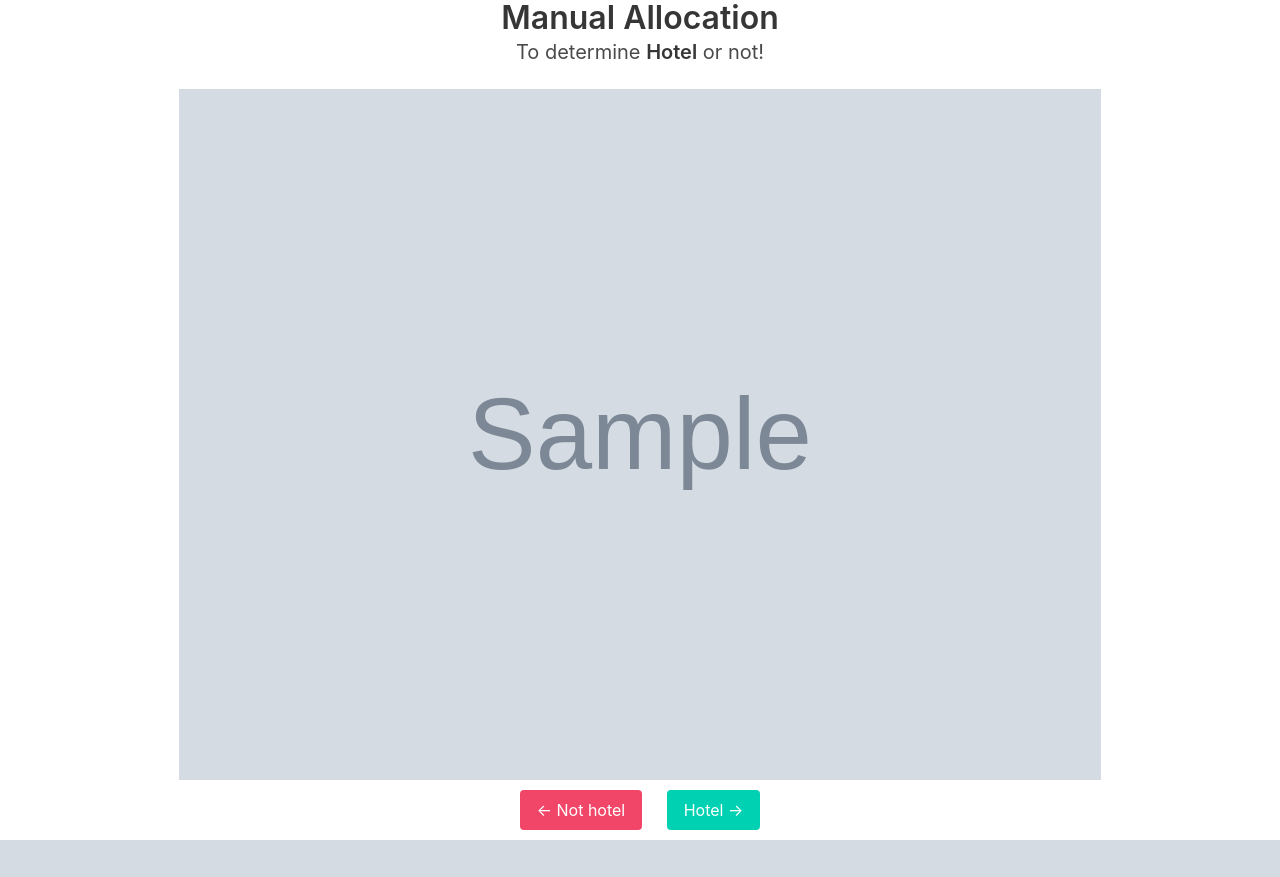
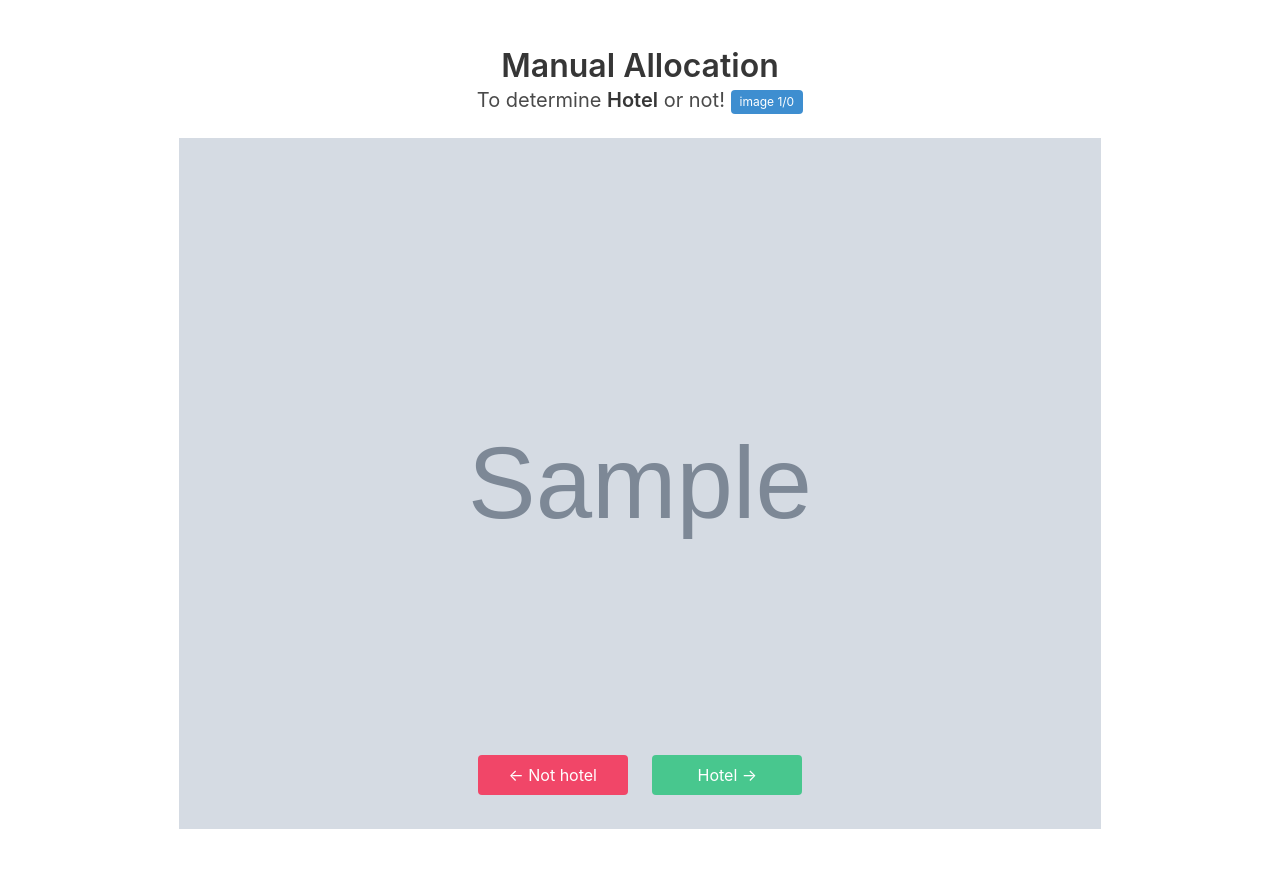
Before and after one commit to ripiuk/Allocator, a Python web app: template templates/allocate.html in a window 1280 px wide. Before the commit the page ends 840 px from the top, so only its background shows below. Run offline with Jinja, Linux system fonts and the light colour scheme; the template is opened without the code that fills it: most values are stand-ins (such as "Sample title", 1, 10 or a date in 2020); grey boxes marked "Sample" are stand-in pictures; some libraries are stand-ins or nearby versions.

Commit message:
Added changing images with js, modal card

```diff
--- a/routes.py
+++ b/routes.py
@@ -1,6 +1,5 @@
-from manual_allocation.views import Allocate, SaveAllocation
+from manual_allocation.views import Allocate
 
 routes = [
     ('*', '/', Allocate, 'allocate'),
-    ('*', '/save', SaveAllocation, 'save')
 ]
--- a/runserver.py
+++ b/runserver.py
@@ -18,7 +18,6 @@ base_dir = os.path.abspath(os.path.dirname(__file__))
 full_media_path = '{}/media/'.format(base_dir)
 app['media_files'] = ['{}/{}'.format(subdirs or '', name) for path, subdirs, files
                       in os.walk(full_media_path) for name in files]
-app['image_number'] = 0
 
 for route in routes:
     app.router.add_route(route[0], route[1], route[2], name=route[3])
--- a/templates/allocate.html
+++ b/templates/allocate.html
@@ -16,7 +16,7 @@
         text-align: center;
       }
 
-        .image{
+      #image_holder{
         display: block;
         width: 80%;
         height: 80%;
@@ -28,31 +28,100 @@
       .button{
         margin: 10px;
       }
+
+      .button_panel{
+        position: fixed;
+        height: 55px;
+        bottom: 0px;
+        left: 0px;
+        right: 0px;
+        margin-bottom: 0px;
+      }
+      .choose{
+        width: 150px;
+      }
     </style>
+    <script type="text/javascript">
+      var image_index = 0;
+      var image_list = {{images|safe}};
+      var image_list_length = image_list.length
+      var result = {};
+
+      function update_image_left(){
+        document.getElementById('image_left').innerHTML = 'image '+ String(image_index + 1) + '/' + String(image_list_length);
+      };
+
+      window.onload = function(){
+        update_image_left();
+      };
+
+      function open_modal(){
+        document.getElementById("save").classList.add("is-active");
+      };
+
+      function close_modal(){
+        document.getElementById("save").classList.remove("is-active");
+      };
+
+      function change_image(){
+        image_index++;
+        if (image_index >= image_list_length){
+          open_modal();
+          return;
+        };
+        document.getElementById("image_holder").src='media'+image_list[image_index];
+        update_image_left();
+      };
+    </script>
   </head>
   <body>
-  <!--<section class="section">-->
+  <section class="section">
     <div class="container">
       <h1 class="title">
         Manual Allocation
       </h1>
       <p class="subtitle">
-        To determine <strong>Hotel</strong> or not!
+        To determine <strong>Hotel</strong> or not! <span id="image_left" class="tag is-info"></span>
       </p>
-      <figure class="image">
-        <img src="media{{ img_paths }}">
-      </figure>
 
-      <form action="" method="post" accept-charset="utf-8">
-          <button class="button is-danger" type="submit" value="0">
+      <img src="media{{ images[0] }}" id="image_holder">
+
+      <!--<form action="" method="post" accept-charset="utf-8">-->
+          <!--<button class="button is-danger" type="submit" id="not_hotel" onclick="change_image();">-->
+              <!--<- Not hotel-->
+          <!--</button>-->
+          <!--<button class="button is-primary" type="submit" id="is_hotel">-->
+              <!--Hotel ->-->
+          <!--</button>-->
+      <!--</form>-->
+
+      <div class="button_panel">
+        <button class="button is-danger choose" type="submit" id="not_hotel" onclick="change_image();">
           <- Not hotel
         </button>
-          <button class="button is-primary" type="submit" value="1">
+        <button class="button is-success choose" type="submit" id="is_hotel" onclick="change_image();">
           Hotel ->
         </button>
-      </form>
+      </div>
+
+      <div class="modal" id="save">
+        <div class="modal-background"></div>
+          <div class="modal-card">
+            <header class="modal-card-head">
+              <p class="modal-card-title">Save images mapping</p>
+              <button class="delete" aria-label="close" onclick="close_modal();"></button>
+            </header>
+            <section class="modal-card-body">
+              <p>You have sorted all the images. <br>After saving, you can see the mapping in the result.csv file.</p>
+            </section>
+            <footer class="modal-card-foot">
+              <button class="button is-success">Save changes</button>
+              <button class="button" onclick="close_modal();">Cancel</button>
+            </footer>
+          </div>
+        </div>
 
     </div>
-  <!--</section>-->
+  </section>
   </body>
 </html>
```
Also changed, not shown: manual_allocation/views.py (+3 -21 lines), templates/save.html (deleted, +0 -10 lines). Lines whose indentation alone changed are shown as unchanged.
